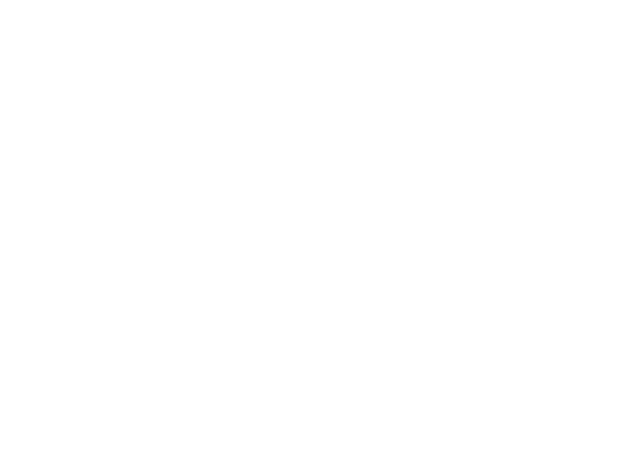
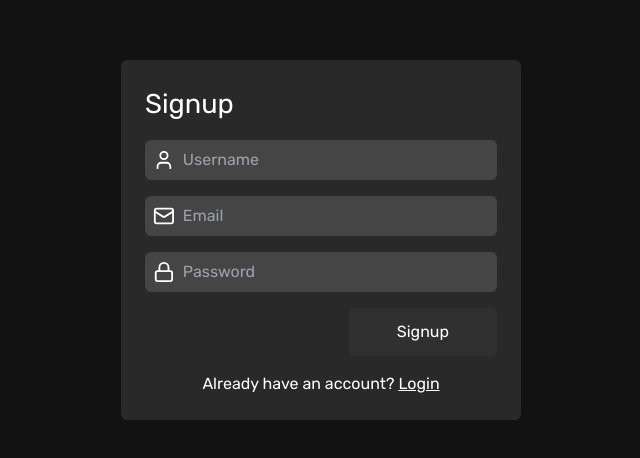
Before and after one commit to ipxz-p/KMITinity, a React (Create React App) app in the folder frontend/: page /signup in a window 1280 px wide. Shown: the part 160-618 px from the top of the page, without its empty margins (319-959 px from the left). Built offline with nearby package versions, Linux system fonts and the light colour scheme.

Commit message:
feat: 🎸 add register and forgot password ui

```diff
--- a/frontend/src/App.js
+++ b/frontend/src/App.js
@@ -5,7 +5,9 @@
 import Login from "./views/Login";
 import PersistLogin from "./features/auth/PersistLogin";
 import Layout from "./components/Layout";
-
+import Signup from "./views/Signup";
+import PageNotFound from "./views/PageNotFound";
+import ForgotPassword from "./views/ForgotPassword";
 function App() {
   return (
     <Routes>
@@ -18,6 +20,9 @@
         </Route>
       </Route>
       <Route path="login" element={<Login />} />
+      <Route path="signup" element={<Signup />} />
+      <Route path="forgotPassword" element={<ForgotPassword />} />
+      <Route path='*' exact={true} element={<PageNotFound />} />
     </Routes>
   );
 }
--- a/frontend/src/app/api/authApiSlice.js
+++ b/frontend/src/app/api/authApiSlice.js
@@ -25,6 +25,13 @@
                 }
             }
         }),
+        register: builder.mutation({
+            query: credentials => ({
+                url: '/auth/reg',
+                method: 'POST',
+                body: { ...credentials }
+            })
+        }),
         refresh: builder.mutation({
             query: () => ({
                 url: '/auth/refresh',
@@ -46,5 +53,6 @@
 export const {
     useLoginMutation,
     useLogoutMutation,
+    useRegisterMutation,
     useRefreshMutation
 } = authApiSlice
--- a/frontend/src/components/Layout.jsx
+++ b/frontend/src/components/Layout.jsx
@@ -4,7 +4,7 @@
 const Layout = () => {
   return (
     <div className='bg-dark-500 text-white pt-[3.2rem] min-h-screen'>
-        <div className='max-w-4xl mx-auto w-full mt-4 px-6'>
+        <div className='max-w-[1200px] mx-auto w-full mt-4 px-6'>
             <Outlet />
         </div>
     </div>
--- /dev/null
+++ b/frontend/src/views/ForgotPassword.jsx
@@ -0,0 +1,75 @@
+import React, { useState } from 'react'
+import { Mail, KeyRound, Lock } from 'lucide-react';
+const ForgotPassword = () => {
+  const [tab, setTab] = useState('enterEmail');
+  let content
+  if (tab === 'enterEmail') {
+    content = <form className='bg-dark-200 rounded-md max-w-[400px] w-full p-6 text-white' >
+      <p className='text-header'>Forgot Password</p>
+      <p className='text-small text-gray-400'>Enter your email and we'll send you a otp to reset your password</p>
+      <div className='bg-dark-100 rounded-md w-full flex p-2 mt-4'>
+        <Mail className='mr-2' />
+        <input className='bg-dark-100 w-full outline-none' type="text" placeholder='Email' autoComplete="new-password" />
+      </div>
+      <div className='flex justify-end '>
+        <button className='bg-dark-400 rounded-md px-12 py-3 mt-4' onClick={(e) => {
+          e.preventDefault();
+          setTab('enterOtp')
+        }}>
+          Send
+        </button>
+      </div>
+    </form>
+  }
+  if (tab === 'enterOtp') {
+    content = <form className='bg-dark-200 rounded-md max-w-[400px] w-full p-6 text-white' >
+      <p className='text-header'>Verify Your Email</p>
+      <p className='text-small text-gray-400'>Enter your OTP in your email to verify your email</p>
+      <div className='bg-dark-100 rounded-md w-full flex p-2 mt-4'>
+        <KeyRound className='mr-2' />
+        <input className='bg-dark-100 w-full outline-none' type="text" placeholder='OTP' autoComplete="new-password" />
+      </div>
+      <div className='flex justify-end '>
+        <button className='bg-dark-400 rounded-md px-12 py-3 my-4' onClick={(e) => {
+          e.preventDefault();
+          setTab('changePassword')
+        }}>
+          Verify
+        </button>
+      </div>
+      <div className='flex justify-center'>
+        <div>
+          Didn't recieve code? <span className='underline cursor-pointer'>Resend OTP</span>
+        </div>
+      </div>
+    </form>
+  }
+  if (tab === 'changePassword') {
+    content = <form className='bg-dark-200 rounded-md max-w-[400px] w-full p-6 text-white' >
+      <p className='text-header'>Change Password</p>
+      <p className='text-small text-gray-400'>Enter your new password</p>
+      <div className='bg-dark-100 rounded-md w-full flex p-2 mt-4'>
+        <Lock className='mr-2' />
+        <input className='bg-dark-100 w-full outline-none' type="password" placeholder='New password' autoComplete="new-password" />
+      </div>
+      <div className='bg-dark-100 rounded-md w-full flex p-2 mt-4'>
+        <Lock className='mr-2' />
+        <input className='bg-dark-100 w-full outline-none' type="password" placeholder='Confirm password' autoComplete="new-password" />
+      </div>
+      <div className='flex justify-end '>
+        <button className='bg-dark-400 rounded-md px-12 py-3 mt-4' onClick={(e) => {
+          e.preventDefault();
+        }}>
+          Submit
+        </button>
+      </div>
+    </form>
+  }
+  return (
+    <div className='bg-dark-500 h-screen w-screen flex justify-center items-center'>
+      {content}
+    </div>
+  )
+}
+
+export default ForgotPassword
--- a/frontend/src/views/Login.jsx
+++ b/frontend/src/views/Login.jsx
@@ -4,13 +4,13 @@
 import { setCredentials } from '../app/authSlice'
 import { useDispatch } from 'react-redux'
 import { Mail, Lock } from 'lucide-react';
-
+import { Link } from 'react-router-dom'
 const Login = () => {
   const navigate = useNavigate()
   const dispatch = useDispatch()
   const [login, {isLoading}] = useLoginMutation()
   const [email, setEmail] = useState('')
-  const [pasword, setPassword] = useState('')
+  const [password, setPassword] = useState('')
   const handleEmailInput = (e) => setEmail(e.target.value)
   const handlePasswordInput = (e) => setPassword(e.target.value)
   const handleLogin = async (e) => {
@@ -18,7 +18,7 @@
     try {
       const { accessToken } = await login({
         "email": email,
-        "password" : pasword
+        "password" : password
       }).unwrap()
       dispatch(setCredentials({accessToken}))
       setEmail('')
@@ -34,16 +34,26 @@
         <p className='text-header'>Login</p>
         <div className='bg-dark-100 rounded-md w-full flex p-2 mt-4'>
           <Mail className='mr-2' />
-          <input onChange={handleEmailInput} className='bg-dark-100 w-full outline-none' type="email" placeholder='Email' autoComplete="new-password" />
+          <input value={email} onChange={handleEmailInput} className='bg-dark-100 w-full outline-none' type="email" placeholder='Email' autoComplete="new-password" />
         </div>
         <div className='bg-dark-100 rounded-md w-full flex p-2 mt-4'>
           <Lock className='mr-2' />
-          <input onChange={handlePasswordInput} className='bg-dark-100 w-full outline-none' type="password" placeholder='Password' autoComplete="off" />
+          <input value={password} onChange={handlePasswordInput} className='bg-dark-100 w-full outline-none' type="password" placeholder='Password' autoComplete="off" />
         </div>
-        <div className='flex justify-end'>
-          <button className='bg-dark-400 rounded-md px-6 py-3 mt-6'>
+        <div className='flex justify-end mt-2 cursor-pointer'>
+          <Link to='/forgotPassword' className='text-gray-300 text-small underline'>
+            Forgot Password?
+          </Link>
+        </div>
+        <div className='flex justify-end '>
+          <button className='bg-dark-400 rounded-md px-12 py-3 my-4'>
             Login
           </button>
+        </div>
+        <div className='flex justify-center'>
+          <div>
+            Don't have an account? <Link className='underline' to='/signup'>Sign up</Link>
+          </div>
         </div>
       </form>
     </div>
--- /dev/null
+++ b/frontend/src/views/PageNotFound.jsx
@@ -0,0 +1,9 @@
+import React from 'react'
+
+const PageNotFound = () => {
+  return (
+    <div className=''>PageNotFound</div>
+  )
+}
+
+export default PageNotFound
--- /dev/null
+++ b/frontend/src/views/Signup.jsx
@@ -0,0 +1,63 @@
+import React, { useState } from 'react'
+import { useNavigate } from 'react-router-dom'
+import { useRegisterMutation } from '../app/api/authApiSlice'
+import { Mail, Lock, User } from 'lucide-react';
+import { Link } from 'react-router-dom'
+const Signup = () => {
+    const navigate = useNavigate()
+    const [reg, { isLoading }] = useRegisterMutation()
+    const [username, setUsername] = useState('')
+    const [email, setEmail] = useState('')
+    const [password, setPassword] = useState('')
+    const handleUsernameInput = (e) => setUsername(e.target.value)
+    const handleEmailInput = (e) => setEmail(e.target.value)
+    const handlePasswordInput = (e) => setPassword(e.target.value)
+    const handleReg = async (e) => {
+        e.preventDefault()
+        try {
+            const res = await reg({
+                "username": username,
+                "email": email,
+                "password": password
+            }).unwrap()
+            alert(res.message)
+            setUsername('')
+            setEmail('')
+            setPassword('')
+            navigate('/login')
+        } catch (error) {
+            alert(error.data.message)
+        }
+    }
+    return (
+        <div className='bg-dark-500 h-screen w-screen flex justify-center items-center'>
+            <form className='bg-dark-200 rounded-md max-w-[400px] w-full p-6 text-white' onSubmit={handleReg}>
+                <p className='text-header'>Signup</p>
+                <div className='bg-dark-100 rounded-md w-full flex p-2 mt-4'>
+                    <User className='mr-2' />
+                    <input value={username} onChange={handleUsernameInput} className='bg-dark-100 w-full outline-none' type="text" placeholder='Username' autoComplete="new-password" />
+                </div>
+                <div className='bg-dark-100 rounded-md w-full flex p-2 mt-4'>
+                    <Mail className='mr-2' />
+                    <input value={email} onChange={handleEmailInput} className='bg-dark-100 w-full outline-none' type="email" placeholder='Email' autoComplete="new-password" />
+                </div>
+                <div className='bg-dark-100 rounded-md w-full flex p-2 mt-4'>
+                    <Lock className='mr-2' />
+                    <input value={password} onChange={handlePasswordInput} className='bg-dark-100 w-full outline-none' type="password" placeholder='Password' autoComplete="off" />
+                </div>
+                <div className='flex justify-end '>
+                    <button className='bg-dark-400 rounded-md px-12 py-3 my-4'>
+                        Signup
+                    </button>
+                </div>
+                <div className='flex justify-center'>
+                    <div>
+                        Already have an account? <Link className='underline' to='/login'>Login</Link>
+                    </div>
+                </div>
+            </form>
+        </div>
+    )
+}
+
+export default Signup
--- a/frontend/tailwind.config.js
+++ b/frontend/tailwind.config.js
@@ -10,7 +10,7 @@
           100: '#454545',
           200: '#292929',
           300: '#2E2E2E',
-          400: '#1E1E1E',
+          400: '#303030',
           500: '#121212'
         }
       },
```
